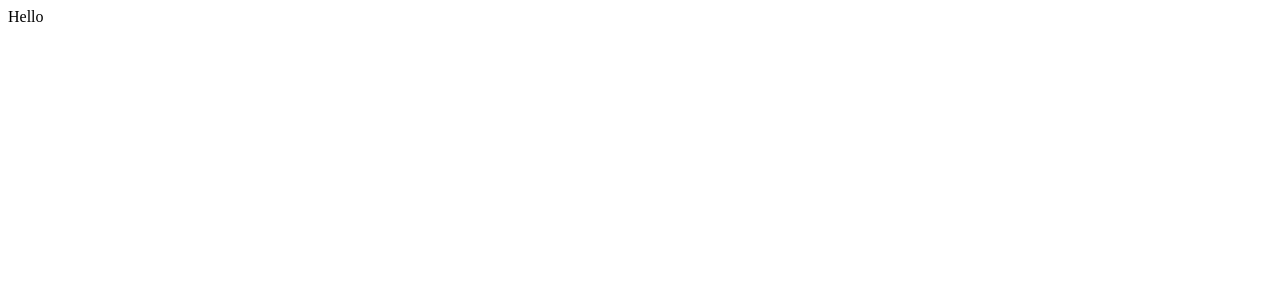
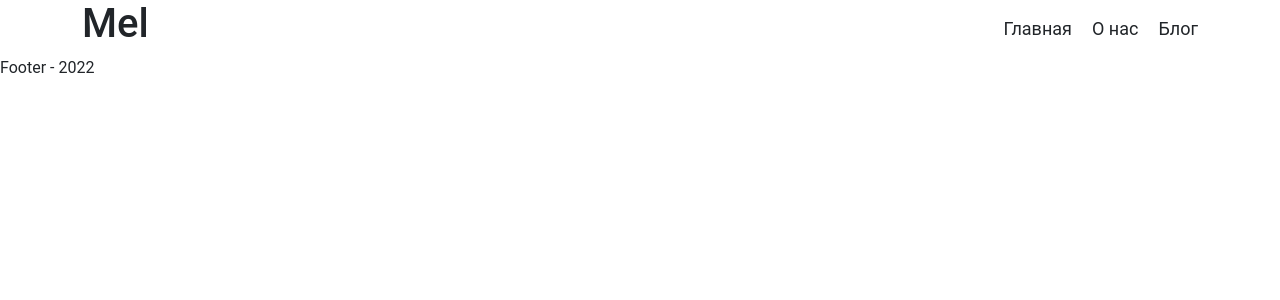
Before and after one commit to Bahram101/meliakz, a React (Create React App) app: page / in a window 1280 px wide. Shown: the top 300 px of the page. Built offline with nearby package versions, Linux system fonts and the light colour scheme.

Commit message:
added Router

```diff
--- a/package.json
+++ b/package.json
@@ -6,9 +6,13 @@
 		"@testing-library/jest-dom": "^5.16.5",
 		"@testing-library/react": "^13.3.0",
 		"@testing-library/user-event": "^13.5.0",
+		"bootstrap": "^5.2.0",
 		"react": "^18.2.0",
+		"react-bootstrap": "^2.5.0",
 		"react-dom": "^18.2.0",
+		"react-router-dom": "^6.3.0",
 		"react-scripts": "5.0.1",
+		"sass": "^1.54.3",
 		"web-vitals": "^2.1.4"
 	},
 	"scripts": {
--- a/src/App.js
+++ b/src/App.js
@@ -1,11 +1,25 @@
-
+import React from 'react';
+import { Routes, Route } from 'react-router-dom';
+import { Layout } from './components/Layout';
+import { About } from './pages/About';
+import { Home } from './pages/Home';
+import { Blog } from './pages/Blog';
+import { NotFound } from './pages/NotFound';
+import './style.scss'
 
 function App() {
-  return (
-    <div className="App">
-      Hello
-    </div>
-  );
+	return (
+		<div className='App'>
+			<Routes>
+				<Route path='/' element={<Layout />}>
+					<Route path="" element={<Home />} />
+					<Route path='blog' element={<Blog />} />
+					<Route path='about' element={<About />} />
+					<Route path='*' element={<NotFound />} />
+				</Route>
+			</Routes>
+		</div>
+	);
 }
 
 export default App;
--- /dev/null
+++ b/src/components/Footer.jsx
@@ -0,0 +1,7 @@
+import React from 'react'
+
+export const Footer = () => {
+  return (
+    <div>Footer - 2022</div>
+  )
+}
--- /dev/null
+++ b/src/components/Header.jsx
@@ -0,0 +1,30 @@
+import React from 'react';
+import { Container } from 'react-bootstrap';
+import { Link } from 'react-router-dom';
+import 'bootstrap/dist/css/bootstrap.min.css';
+
+export const Header = () => {
+	return (
+		<header>
+			<Container>
+				<Link to='/'>
+					<div className='header__logo'>
+						{/* <img width='38' src={{}} alt='Pizza logo' /> */}
+						<h1>Mel</h1>
+					</div>
+				</Link>
+				<div className='menu'>
+					<Link to="/">
+						<div className='menu-item'>Главная</div>
+					</Link>
+					<Link to="about">
+						<div className='menu-item'>О нас</div>
+					</Link>
+					<Link to="blog">
+						<div className='menu-item'>Блог</div>
+					</Link>
+				</div>
+			</Container>
+		</header>
+	);
+};
--- /dev/null
+++ b/src/components/Layout.jsx
@@ -0,0 +1,13 @@
+import { Outlet } from 'react-router-dom';
+import { Header } from './Header';
+import { Footer } from './Footer';
+
+export const Layout = () => {
+	return (
+		<>
+			<Header />
+			<Outlet />
+			<Footer />
+		</>
+	);
+};
--- a/src/index.js
+++ b/src/index.js
@@ -1,10 +1,11 @@
 import React from 'react';
 import ReactDOM from 'react-dom/client';
 import App from './App';
+import { BrowserRouter } from 'react-router-dom';
 
 const root = ReactDOM.createRoot(document.getElementById('root'));
 root.render(
-  <React.StrictMode>
-    <App />
-  </React.StrictMode>
+	<BrowserRouter>
+		<App />
+	</BrowserRouter>
 );
--- /dev/null
+++ b/src/pages/About.jsx
@@ -0,0 +1,7 @@
+import React from 'react'
+
+export const About = () => {
+  return (
+    <div>About</div>
+  )
+}
--- /dev/null
+++ b/src/pages/Blog.jsx
@@ -0,0 +1,7 @@
+import React from 'react'
+
+export const Blog = () => {
+  return (
+    <div>Blog</div>
+  )
+}
--- /dev/null
+++ b/src/pages/Home.jsx
@@ -0,0 +1,9 @@
+import React from 'react'
+
+export const Home = () => {
+  return (
+    <div>
+
+    </div>
+  )
+}
--- /dev/null
+++ b/src/pages/NotFound.jsx
@@ -0,0 +1,7 @@
+import React from 'react'
+
+export const NotFound = () => {
+  return (
+    <div>404 NotFound</div>
+  )
+}
--- /dev/null
+++ b/src/style.scss
@@ -0,0 +1,28 @@
+* {
+	padding: 0;
+	margin: 0;
+	list-style: none;
+	outline: none;
+	font-family: 'Nunito', Roboto, system-ui, Tahoma, sans-serif;
+	box-sizing: border-box;
+}
+
+a {
+	text-decoration: none;
+	color: inherit;
+}
+
+header {
+	.container {
+		display: flex;
+		justify-content: space-between;
+		.menu {
+			display: flex;
+			align-items: center;
+			.menu-item {
+				margin-left: 20px;
+				font-size: 18px;
+			}
+		}
+	}
+}
```
Also changed, not shown: public/font/4202-font.otf (added), 1 other file (tests, documents, lock files or other folders). Lines whose indentation alone changed are shown as unchanged.
